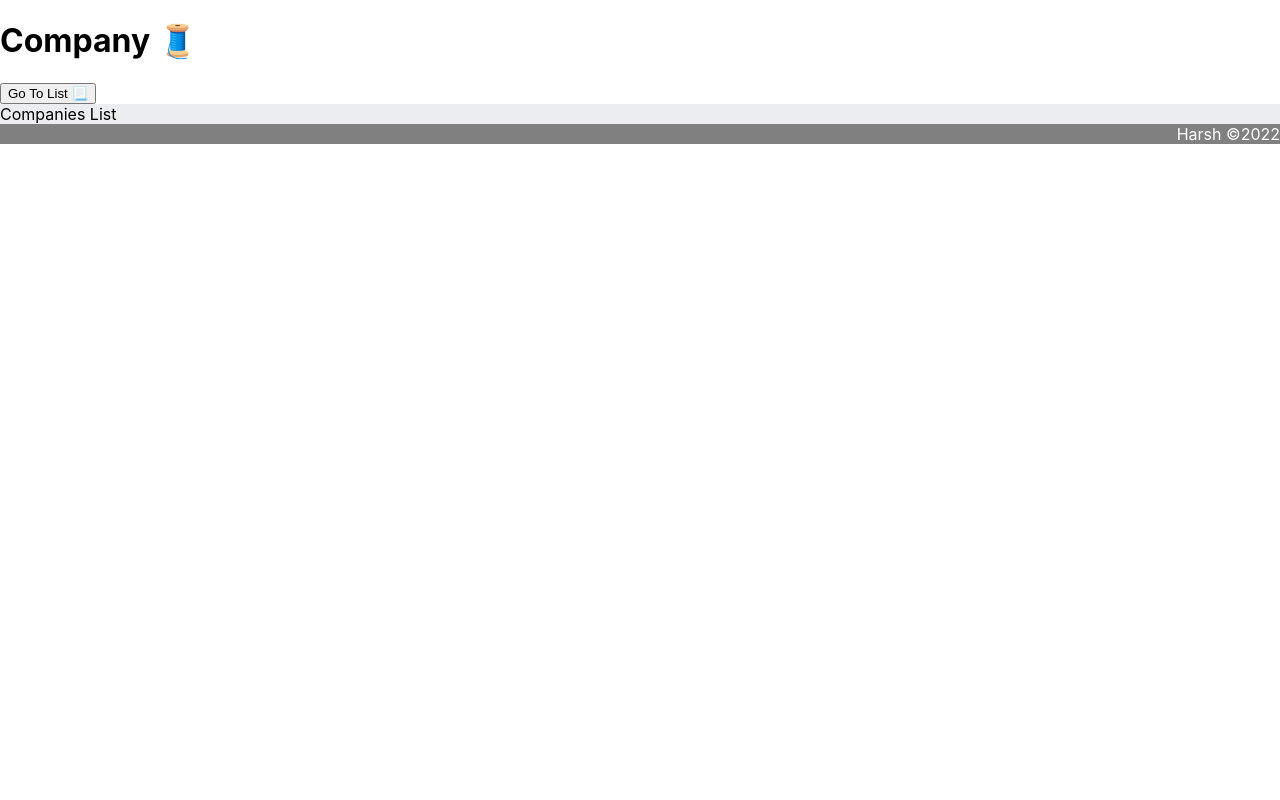
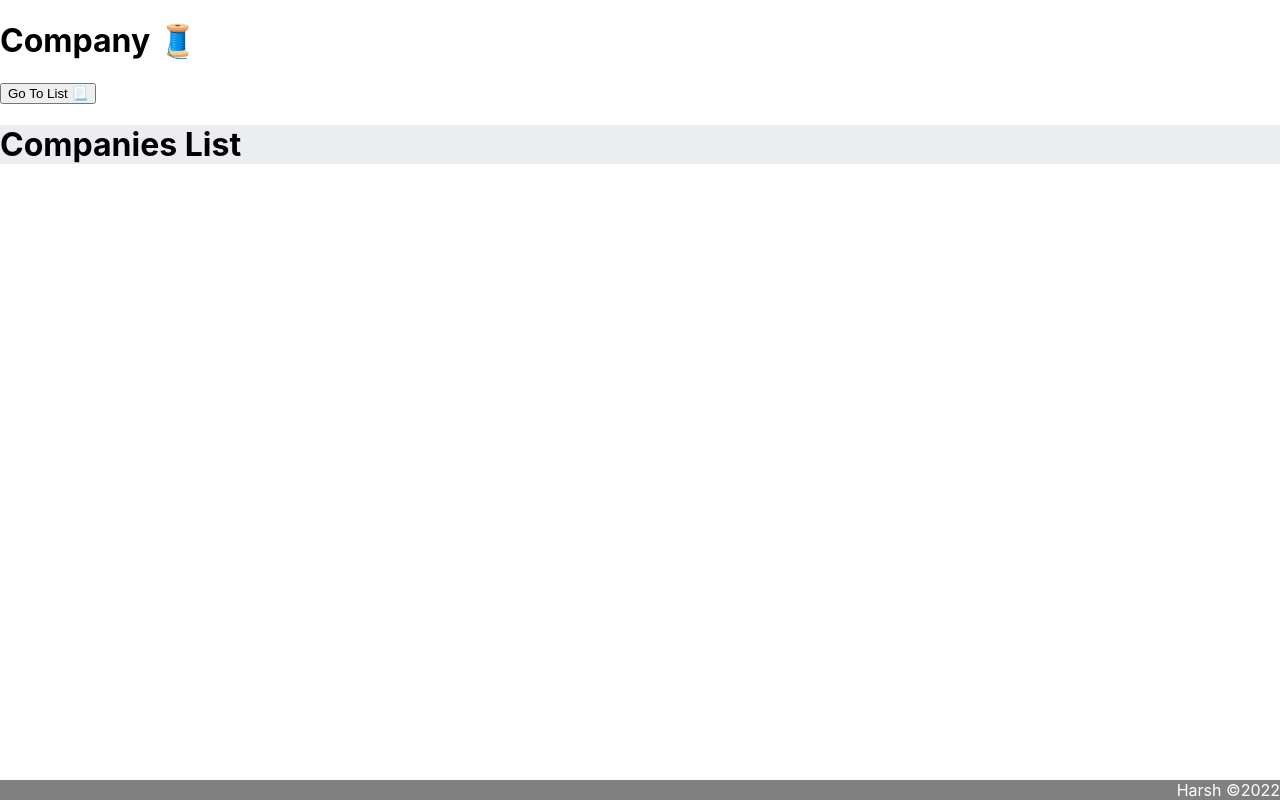
Before and after one commit to Eddy08/challenge-me, a React (Create React App) app in the folder frontend/app/: page /companies in a window 1280 px wide. Built offline with nearby package versions, Linux system fonts and the light colour scheme.

Commit message:
Search is working 30% 🔎

```diff
--- a/frontend/app/src/App.css
+++ b/frontend/app/src/App.css
@@ -1,10 +1,17 @@
 
+.*{
+    box-sizing: border-box;
+}
 main{
 background-color: rgba(119, 136, 153, 0.15);
+
 }
 footer{
 text-align: right;
 background-color: grey;
 color:white;
 width: 100%;
+bottom:0%;
+position: fixed;
+
 }
--- a/frontend/app/src/Pages/DataList.js
+++ b/frontend/app/src/Pages/DataList.js
@@ -1,6 +1,8 @@
-function DataList(){
-return (<>
-Companies List
-</>)
+function DataList() {
+  return (
+    <>
+      <h1>Companies List</h1>
+    </>
+  );
 }
 export default DataList;
--- a/frontend/app/src/Pages/Search.js
+++ b/frontend/app/src/Pages/Search.js
@@ -2,7 +2,7 @@ import { useEffect, useState } from "react";
 
 function Search() {
   const [input, setInputValue] = useState("");
-  const [suggestions, setSuggestions] = useState([]);
+  const [suggestions, setSuggestions] = useState(["Please Enter Some Value"]);
   const onChangeHandler = (event) => {
     setInputValue(event.target.value);
   };
@@ -22,18 +22,28 @@ function Search() {
 
     fetch("http://localhost:4000/getCompaniesByName", requestOptions)
       .then((response) => response.text())
-      .then((result) => console.log(result))
+      .then((result) => {
+        console.log(result);
+        setSuggestions(result);
+      })
       .catch((error) => console.log("error", error));
-  });
+  },[input]);
   return (
     <>
       <h1>Search for the Company</h1>
       <input
         type="text"
         name="company"
+        list="companies"
         value={input}
         onChange={onChangeHandler}
       />
+      {/* <datalist id="companies"> */}
+     {suggestions}
+        {/* {suggestions.map((company, index) => (
+          <option key={index} value={company}></option>
+        ))} */}
+      {/* </datalist> */}
     </>
   );
 }
```
